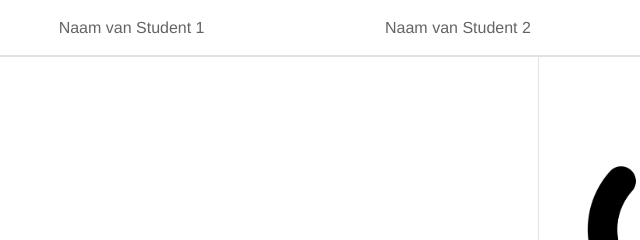
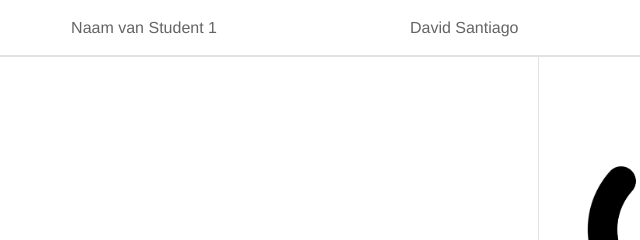
Before and after one commit to Gwuani/vbh-swd3-les4, a plain HTML site: page 1vcs2_4-master 2/1vcs2_4-master/index.html in a window 1280 px wide. Shown: the top 240 px of the page, 469-1109 px from the left. Drawn offline with Linux system fonts and the light colour scheme.

Commit message:
naam gewijzigd

```diff
--- a/1vcs2_4-master 2/1vcs2_4-master/index.html
+++ b/1vcs2_4-master 2/1vcs2_4-master/index.html
@@ -10,7 +10,7 @@
         <header id="header">
             <h1 id="page-title">VCS LO1E 2.4 - Conflicten</h1>
             <p id="naam1">Naam van Student 1</p>
-            <p id="naam2">Naam van Student 2</p>
+            <p id="naam2">David Santiago</p>
             <p id="version">Versie: 1.0</p>
         </header>
 
```
Also changed, not shown: 1 other file.
